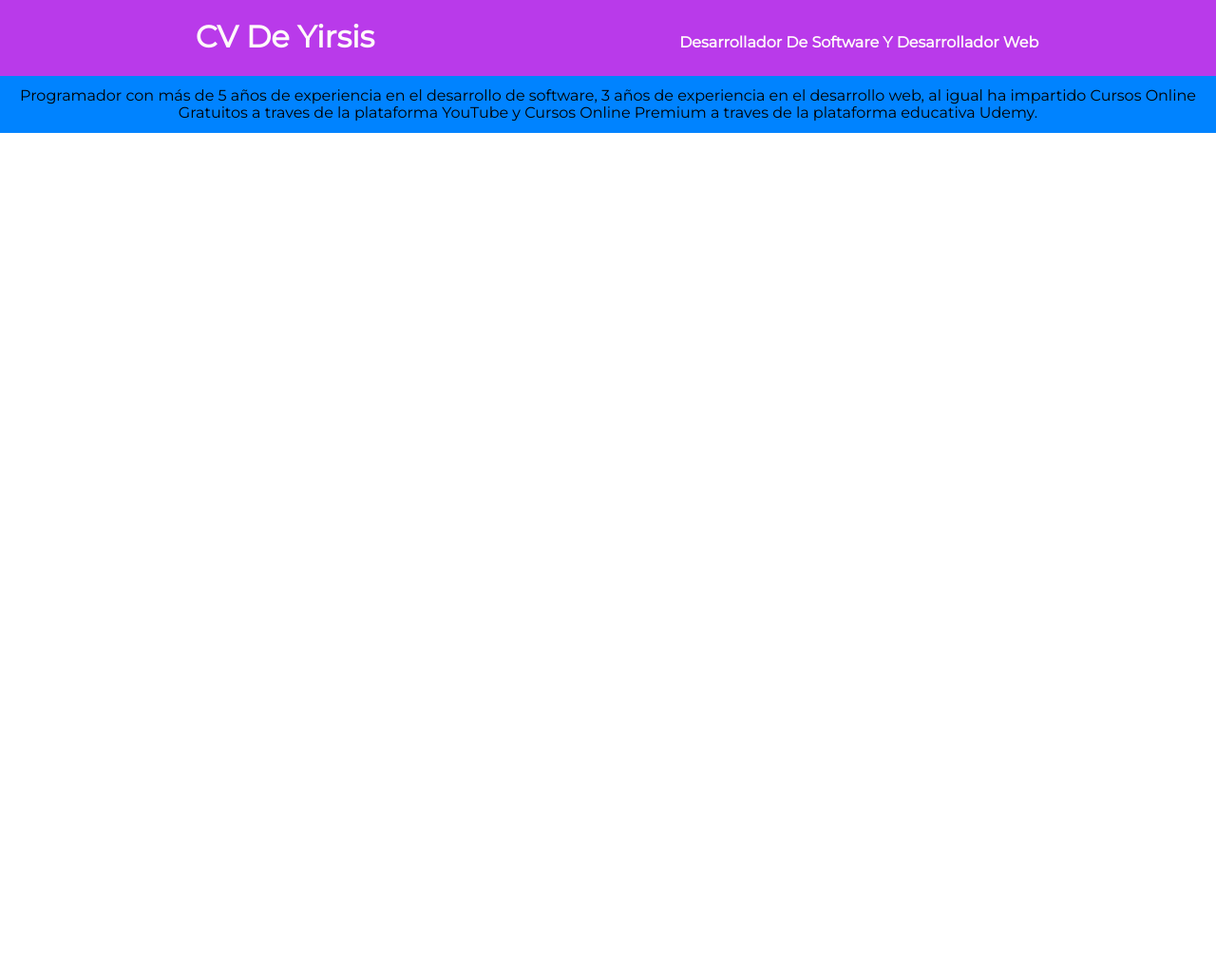
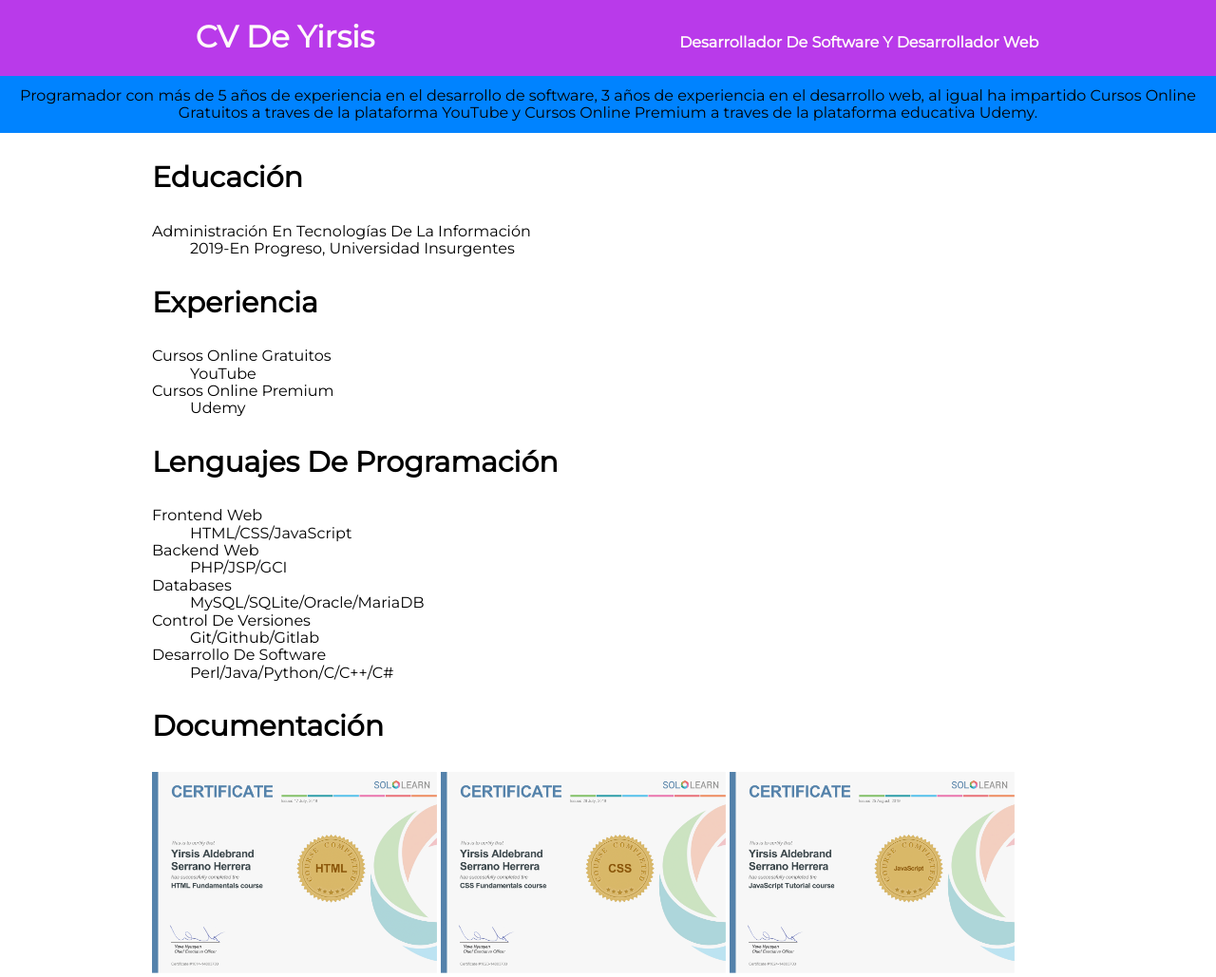
Before and after one commit to YirsisHertz/CV-Web, a plain HTML site: page index.html in a window 1280 px wide. Shown: the whole page at 95% size. Before the commit the page ends 800 px from the top, so only its background shows below. Drawn offline with Linux system fonts and the light colour scheme.

Commit message:
Añadi certificados, y la información referente a los lenguajes que domino al igual que mi experiencia

```diff
--- a/css/style.css
+++ b/css/style.css
@@ -22,3 +22,20 @@ header{
 	padding: 12px;
 	background-color: #0083FF;
 }
+
+.informacion{
+	width: 960px;
+	height: 200px;
+	margin-right: auto;
+	margin-left: auto;
+}
+
+h3{
+	font-size: 30px;
+	font-weight: bold;
+}
+
+.certs{
+	display: inline-block;
+	width: 300px;
+}
--- a/index.html
+++ b/index.html
@@ -27,5 +27,54 @@
     <div class="descripcion">
         Programador con más de 5 años de experiencia en el desarrollo de software, 3 años de experiencia en el desarrollo web, al igual ha impartido Cursos Online Gratuitos a traves de la plataforma YouTube y Cursos Online Premium a traves de la plataforma educativa Udemy.
     </div>
+    <section>
+        <div class="informacion">
+            <div>
+                <h3>Educación</h3>
+                <div>
+                    <dl>
+                        <dt>Administración En Tecnologías De La Información</dt>
+                        <dd>2019-En Progreso, Universidad Insurgentes</dd>
+                    </dl>
+                </div>
+            </div>
+            <div>
+                <h3>Experiencia</h3>
+                <div>
+                    <dl>
+                        <dt>Cursos Online Gratuitos</dt>
+                        <dd>YouTube</dd>
+                        <dt>Cursos Online Premium</dt>
+                        <dd>Udemy</dd>
+                    </dl>
+                </div>
+            </div>
+            <div>
+                <h3>Lenguajes De Programación</h3>
+                <div>
+                    <dl>
+                        <dt>Frontend Web</dt>
+                        <dd>HTML/CSS/JavaScript</dd>
+                        <dt>Backend Web</dt>
+                        <dd>PHP/JSP/GCI</dd>
+                        <dt>Databases</dt>
+                        <dd>MySQL/SQLite/Oracle/MariaDB</dd>
+                        <dt>Control De Versiones</dt>
+                        <dd>Git/Github/Gitlab</dd>
+                        <dt>Desarrollo De Software</dt>
+                        <dd>Perl/Java/Python/C/C++/C#</dd>
+                    </dl>
+                </div>
+            </div>
+            <div>
+                <h3>Documentación</h3>
+                <div>
+                    <img class="certs" src="documentos/1.png" title="HTML" alt="Certificado HTML">
+                    <img class="certs" src="documentos/2.png" title="CSS" alt="Certificado CSS">
+                    <img class="certs" src="documentos/3.png" title="JavaScript" alt="Certificado JavaScript">
+                </div>
+            </div>
+        </div>
+    </section>
 </body>
 </html>
```
Also changed, not shown: documentos/1.png (added), documentos/10.png (added), documentos/11.png (added), documentos/12.png (added), documentos/13.jpg (added), documentos/2.png (added), documentos/3.png (added), documentos/4.png (added), documentos/5.png (added), documentos/6.png (added), documentos/7.png (added), documentos/8.png (added), documentos/9.png (added).
